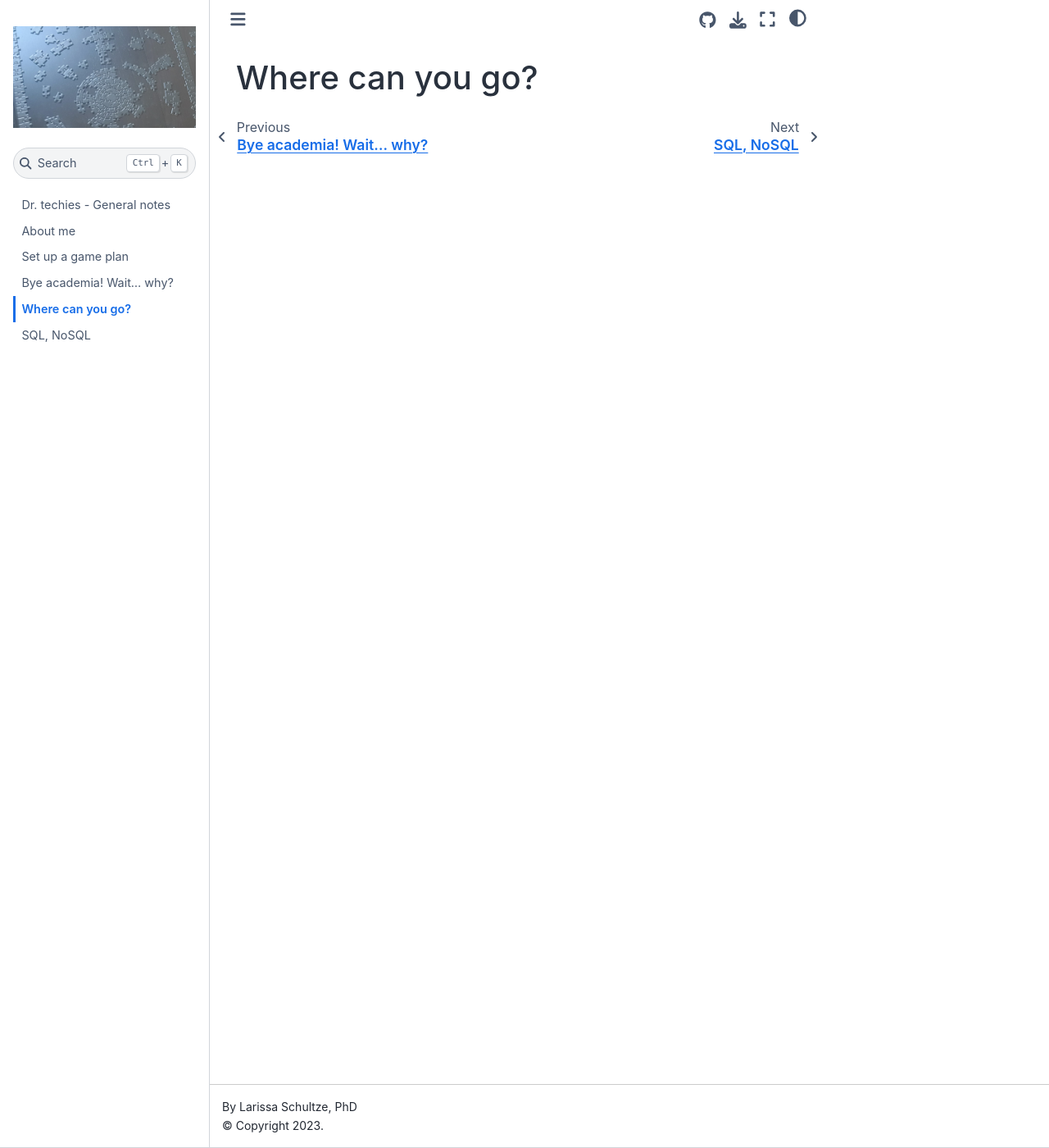
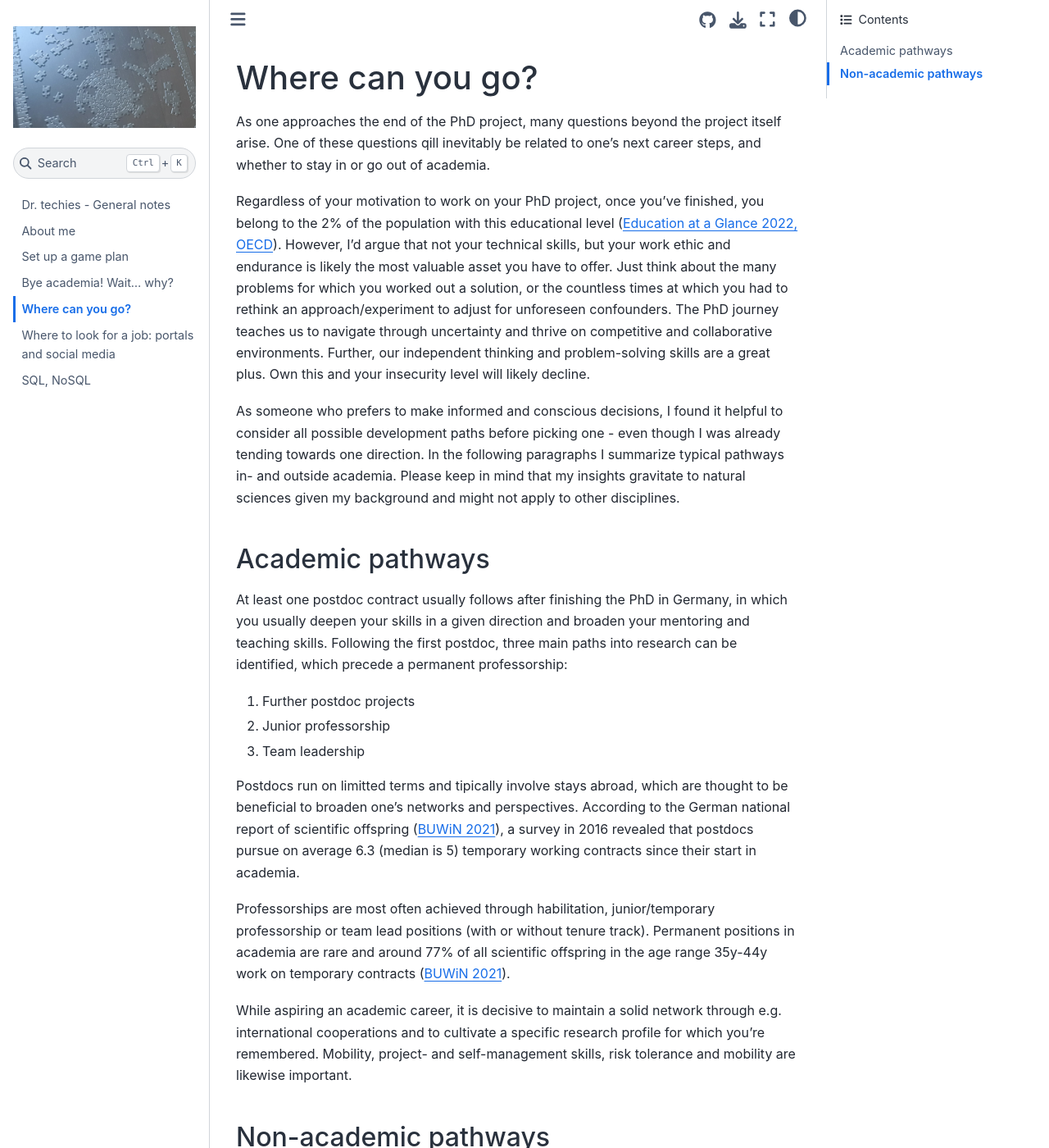
Before and after one commit to schultzl/example_jupyterbook, a Jupyter Book: the page built from orientation.md, in a window 1280 px wide and 1400 px high. Shown: the whole window at 82% size. Built offline with Jupyter Book 1.0.4 settings and Sphinx 7.4.7 and the Sphinx Book theme 1.1.4, drawn with Linux system fonts in a browser that asks for light colours; pages that are not in the unit, such as notebooks, are missing from menus; some of the changed text lies outside the part shown.

Commit message:
added text to orientation

```diff
--- a/_toc.yml
+++ b/_toc.yml
@@ -8,6 +8,7 @@ chapters:
 - file: stepstotransition
 - file: whytransition
 - file: orientation
+- file: wheretoapply
 - file: notebooks/cleancodetips
 - file: databasespy
 - file: notebooks/oop
--- a/orientation.md
+++ b/orientation.md
@@ -1 +1,60 @@
 ## Where can you go?
+
+As one approaches the end of the PhD project, many questions beyond the project itself arise. One of these questions qill inevitably be related to one's next career steps, and whether to stay in or go out of academia.
+
+Regardless of your motivation to work on your PhD project, once you've finished, you belong to the 2% of the population with this educational level ([Education at a Glance 2022, OECD](https://www.oecd-ilibrary.org/docserver/3197152b-en.pdf?expires=1674567874&id=id&accname=guest&checksum=C8C5D25C4A7D467238E0EE94A0E80C49)). However, I'd argue that not your technical skills, but your work ethic and endurance is likely the most valuable asset you have to offer. Just think about the many problems for which you worked out a solution, or the countless times at which you had to rethink an approach/experiment to adjust for unforeseen confounders. The PhD journey teaches us to navigate through uncertainty and thrive on competitive and collaborative environments. Further, our independent thinking and problem-solving skills are a great plus. Own this and your insecurity level will likely decline.
+
+As someone who prefers to make informed and conscious decisions, I found it helpful to consider all possible development paths before picking one - even though I was already tending towards one direction. In the following paragraphs I summarize typical pathways in- and outside academia. Please keep in mind that my insights gravitate to natural sciences given my background and might not apply to other disciplines.
+
+### Academic pathways
+
+At least one postdoc contract usually follows after finishing the PhD in Germany, in which you usually deepen your skills in a given direction and broaden your mentoring and teaching skills. Following the first postdoc, three main paths into research can be identified, which precede a permanent professorship:
+
+1. Further postdoc projects
+2. Junior professorship
+3. Team leadership
+
+Postdocs run on limitted terms and tipically involve stays abroad, which are thought to be beneficial to broaden one's networks and perspectives. According to the German national report of scientific offspring ([BUWiN 2021](https://www.buwin.de/)), a survey in 2016 revealed that postdocs pursue on average 6.3 (median is 5) temporary working contracts since their start in academia.
+
+Professorships are most often achieved through habilitation, junior/temporary professorship or team lead positions (with or without tenure track). Permanent positions in academia are rare and around 77% of all scientific offspring in the age range 35y-44y work on temporary contracts ([BUWiN 2021](https://www.buwin.de/)).
+
+While aspiring an academic career, it is decisive to maintain a solid network through e.g. international cooperations and to cultivate a specific research profile for which you're remembered. Mobility, project- and self-management skills, risk tolerance and mobility are likewise important.
+
+
+### Non-academic pathways
+
+When I decided to leave academia, I was slightly overwhelmed by all the possibilities, variety of tasks and companies for which one can work. Yet let's be clear about the notion of "permanent contracts" in industry: while in academia a permanent contract is virtually "set in stone", in industry it's not. Especially in times of crisis, contracts can be terminated. Back to the start of the paragraph: since there are many possibilities, chances are you'll quickly find another job in this case - especially due to your tech affinity.
+
+In a general sense, there are at least three paths to follow, which is not to say that you can't change from one to the other:
+
+1. Technical path (focus on technical knowledge)
+2. Project path (focus on project management and cooperation with others)
+3. Management path (focus in creating and implementing a vision, strategy)
+
+Many companies offer opportunities in each of these paths, so it's up to you to review which sectors and companies align with your interests and aspirations. Another thing to be considered is whether you'd prefer to work for a
+- start-up (or found one yourself :) ),
+- think-thank,
+- non-academic public sector,
+- small-, medium- or large-sized company.
+
+... the dynamics, stability and chances for development across these institutions can be surprisingly different, so be sure to at least know what you're getting yourself into.
+
+As for the job profiles, here are some possibilities to get you started:
+- [Fullstack/Backend/Frontend developer](https://www.simplilearn.com/full-stack-vs-front-end-vs-back-end-developers-article)
+- [Data scientist/Data analyst](https://www.simplilearn.com/tutorials/data-analytics-tutorial/data-analyst-vs-data-scientist)
+- [Cloud solutions architect](https://cloudacademy.com/blog/what-exactly-is-a-cloud-architect-and-how-do-you-become-one/)
+- [Operations](https://www.coursera.org/articles/what-is-a-system-administrator-a-career-guide)
+- ...
+
+It's recommendable to compare your skills with those listed in the job requirements, which you can use to set up your strategy. Don't worry about not fulfilling 100% of the requirements: you can it a shot if you have a good argument about why you'd like to work on a certain position, and if your skills are partially matching and transferable to the required skills.
+
+
+Some more reading:
+
+{doc}`wheretoapply`)
+
+[Welche Unternehmensgröße ist die richtige?](https://www.stepstone.at/Karriere-Bewerbungstipps/neuer-job-groskonzern-oder-kleineres-unternehmen/)
+
+[Welche Karrierechancen habe ich beim IT-Dienstleister des Bundes?](https://www.digital-fuer-deutschland.de/Webs/DfD/DE/youngprofessionals/interview_holger_lehmann/interview_holger_lehmann_node.html?__site=DfD)
+
+[Pros and Cons: Working for a Big Company vs a Small Business](https://www.careeraddict.com/the-pros-and-cons-of-working-for-a-large-or-small-company)
--- /dev/null
+++ b/wheretoapply.md
@@ -0,0 +1 @@
+## Where to look for a job: portals and social media
```
Also changed, not shown: intro.md (+7 -7 lines), possibleprofessions.md (deleted).
